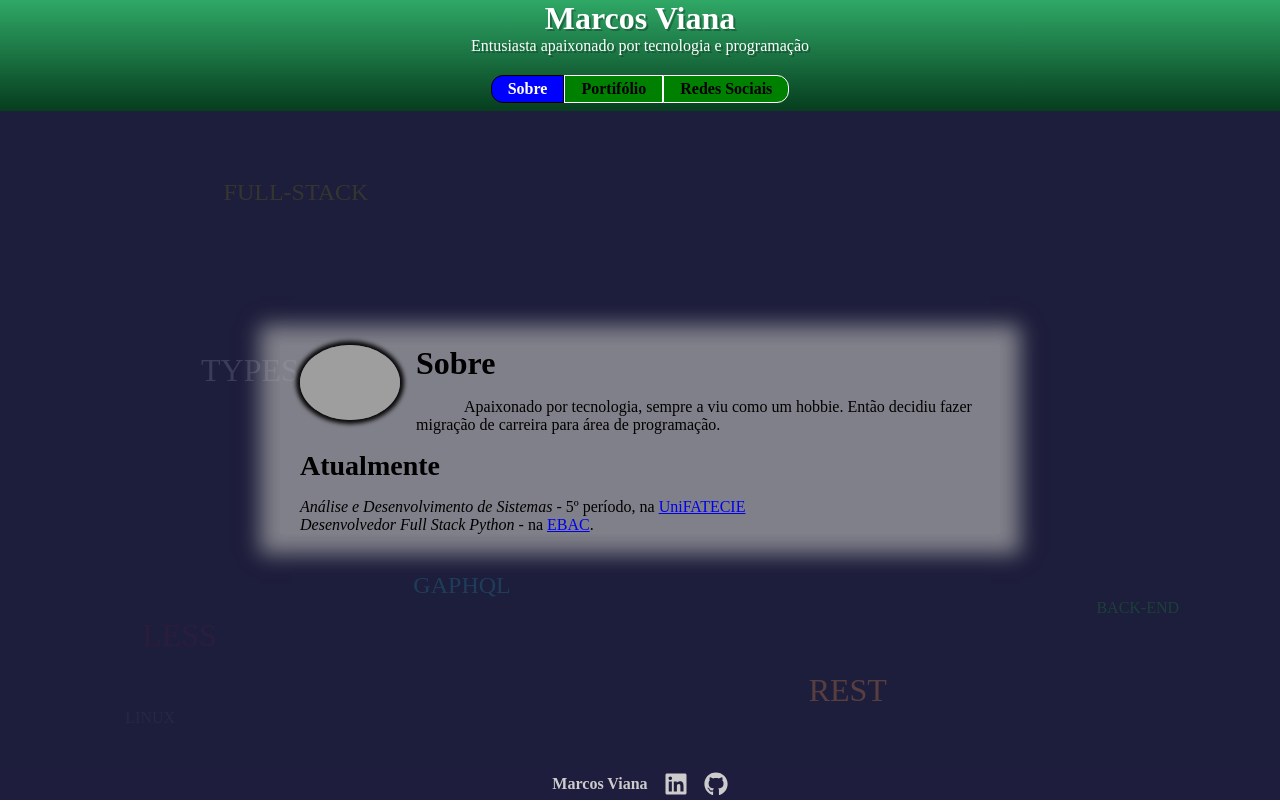
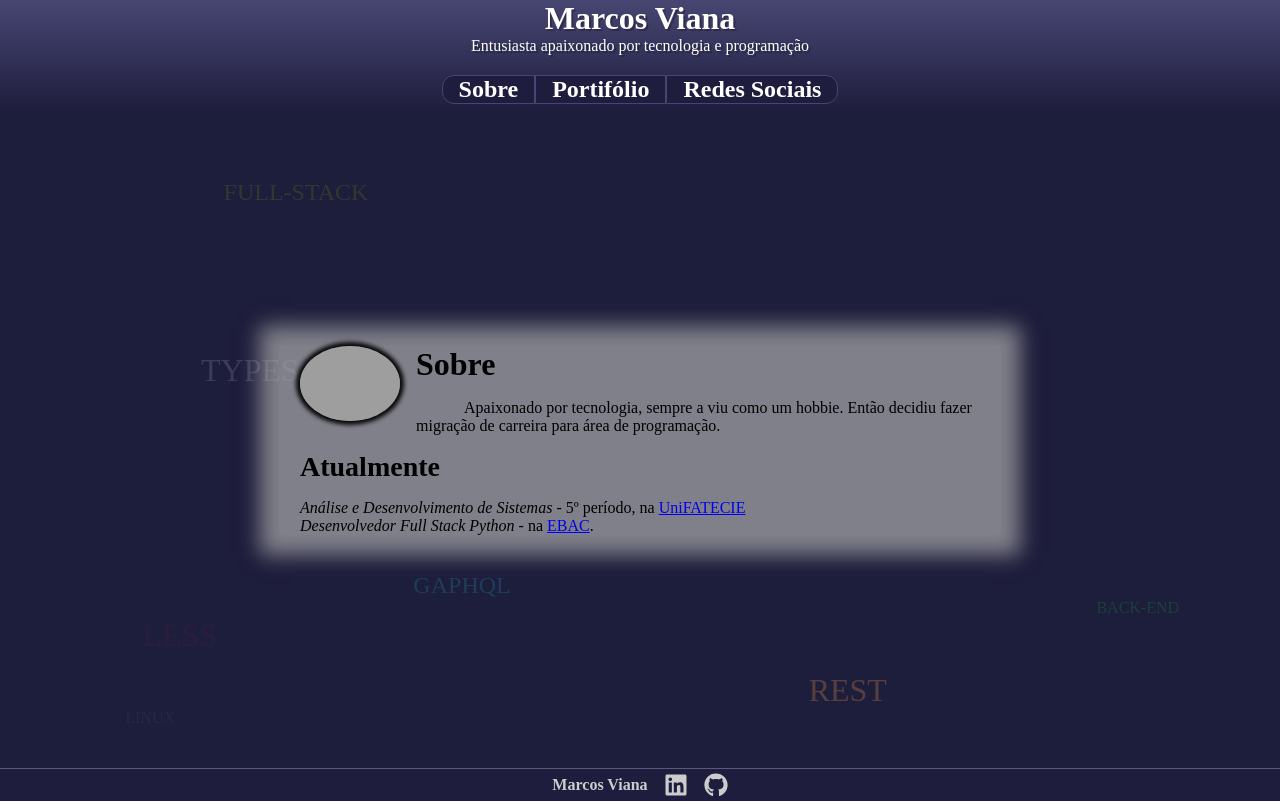
Before and after one commit to Marcosviana91/landing-page, a React (Create React App) app: page / in a window 1280 px wide. Shown: the top 801 px of the page. Built offline with nearby package versions, Linux system fonts and the light colour scheme; grey boxes are pictures that could not be loaded.

Commit message:
Header: menu, color ok

```diff
--- a/src/containers/Header/index.tsx
+++ b/src/containers/Header/index.tsx
@@ -1,15 +1,35 @@
 import StyledHeader from './style'
 
-function Header() {
+type Props = {
+  navBarActivate: string
+  setNavBarActivate: (value: string) => void
+}
+
+function Header(props: Props) {
   return (
     <StyledHeader>
       <h1>Marcos Viana</h1>
       <p>Entusiasta apaixonado por tecnologia e programação</p>
       <nav className="container">
         <ul>
-          <li className="active">Sobre</li>
-          <li>Portifólio</li>
-          <li>Redes Sociais</li>
+          <li
+            className={props.navBarActivate === 'about' ? 'active' : ''}
+            onClick={() => props.setNavBarActivate('about')}
+          >
+            Sobre
+          </li>
+          <li
+            className={props.navBarActivate === 'jobs' ? 'active' : ''}
+            onClick={() => props.setNavBarActivate('jobs')}
+          >
+            Portifólio
+          </li>
+          <li
+            className={props.navBarActivate === 'social' ? 'active' : ''}
+            onClick={() => props.setNavBarActivate('social')}
+          >
+            Redes Sociais
+          </li>
         </ul>
       </nav>
     </StyledHeader>
--- a/src/containers/Header/style.tsx
+++ b/src/containers/Header/style.tsx
@@ -7,7 +7,7 @@ const StyledHeader = styled.header`
   flex-direction: column;
   align-items: center;
 
-  background-image: linear-gradient(to bottom, #2fa866, #063d1e);
+  background-image: linear-gradient(to bottom, #474672, #1e1d3d);
 
   h1,
   p {
@@ -30,13 +30,14 @@ const StyledHeader = styled.header`
       row-gap: 16px;
 
       li {
-        background-color: green;
-        padding: 4px 16px;
-        border: 1px solid white;
+        background-color: #1e1d3d;
+        padding: 0px 16px;
+        border: 1px solid #474672;
+
+        font-weight: 700;
+        font-size: 24px;
+        color: white;
         cursor: pointer;
-
-        color: black;
-        font-weight: 700;
 
         &:first-child {
           border-top-left-radius: 12px;
@@ -49,9 +50,9 @@ const StyledHeader = styled.header`
         }
 
         &.active {
-          background-color: blue;
+          background-color: #474672;
           border: 1px solid black;
-          color: white;
+          color: black;
         }
       }
     }
```
